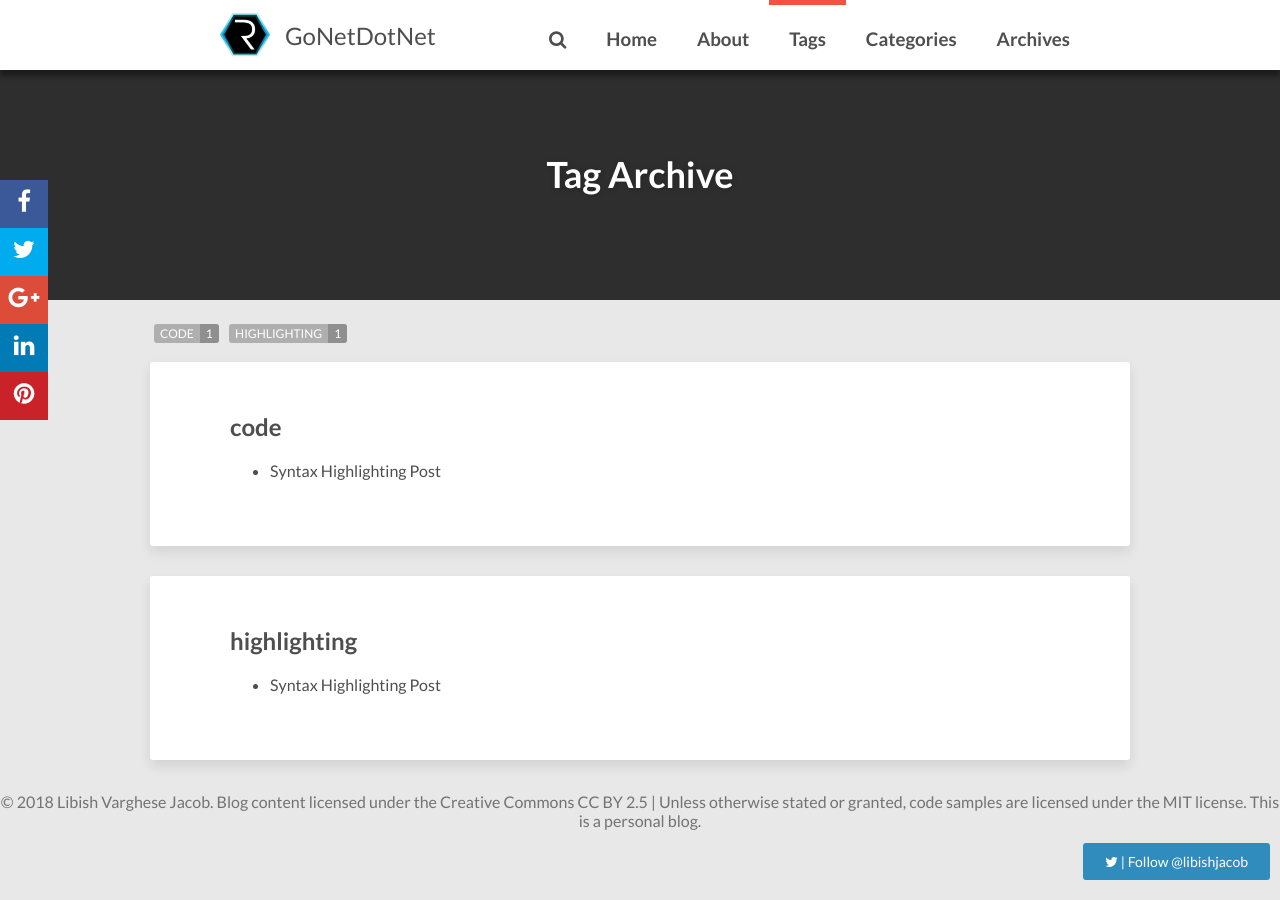
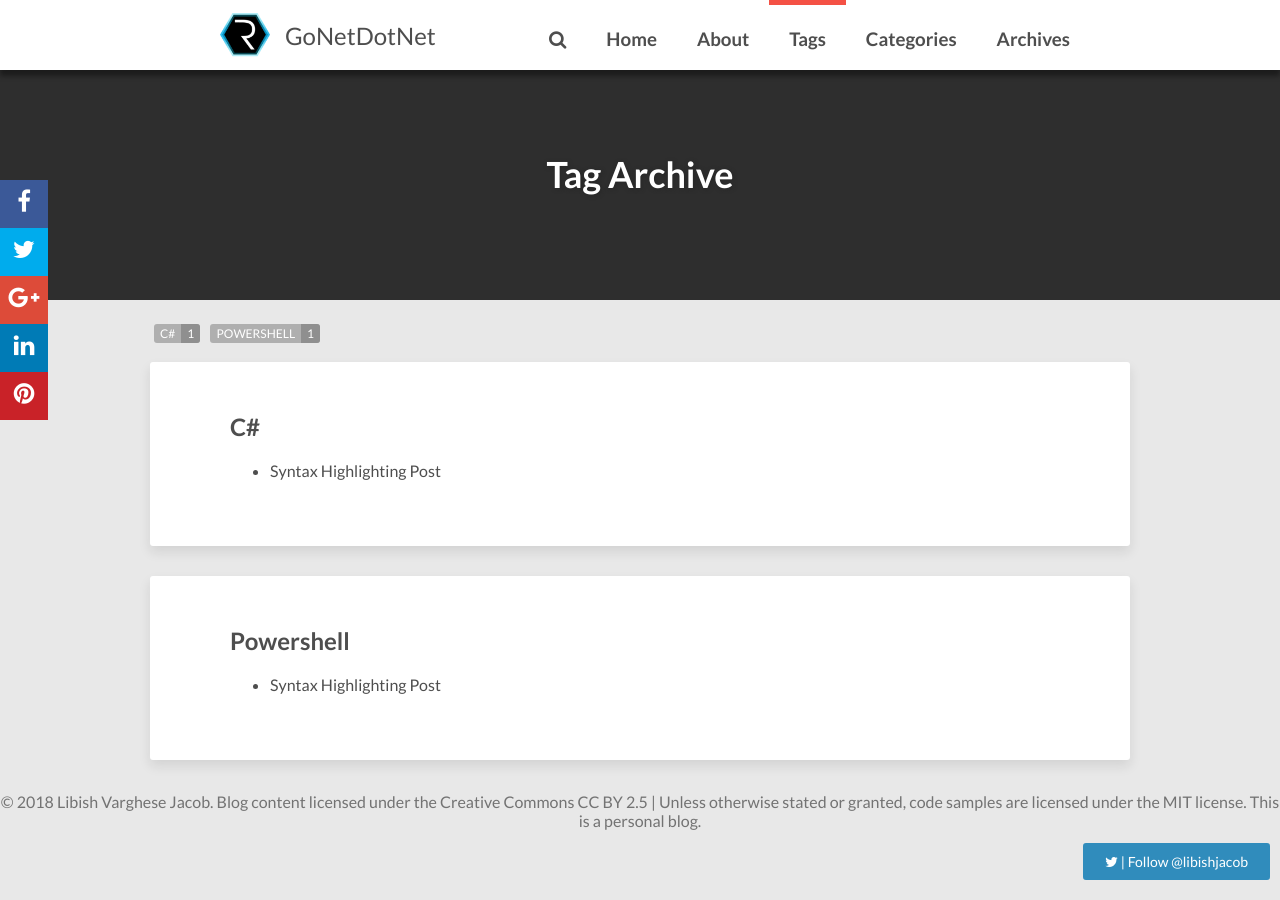
Before and after one commit to libish-jacob/Blog, a Jekyll site: the page built from tags.html, in a window 1280 px wide. Built offline with Jekyll 4.4.1, drawn with Linux system fonts in a browser that asks for light colours; nearby versions of some CDN libraries; comment, search, counter and statistics services are not loaded.

Commit message:
Update 2016-12-01-code-highlighting-post.md

```diff
--- a/_posts/2016-12-01-code-highlighting-post.md
+++ b/_posts/2016-12-01-code-highlighting-post.md
@@ -3,13 +3,13 @@ layout: post
 title: Syntax Highlighting Post
 description: Demo post displaying the various ways of highlighting code in Markdown.
 modified: 'Thu Dec 01 2016 05:30:00 GMT+0530 (India Standard Time)'
-tags:
-  - code
-  - highlighting
 comments: true
 published: true
 categories:
   - .Net
+tags:
+  - 'C#'
+  - Powershell
 ---
 
 Syntax highlighting is a feature that displays source code, in different colors and fonts according to the category of terms. This feature facilitates writing in a structured language such as a programming language or a markup language as both structures and syntax errors are visually distinct. Highlighting does not affect the meaning of the text itself; it is intended only for human readers.[^1]
```
